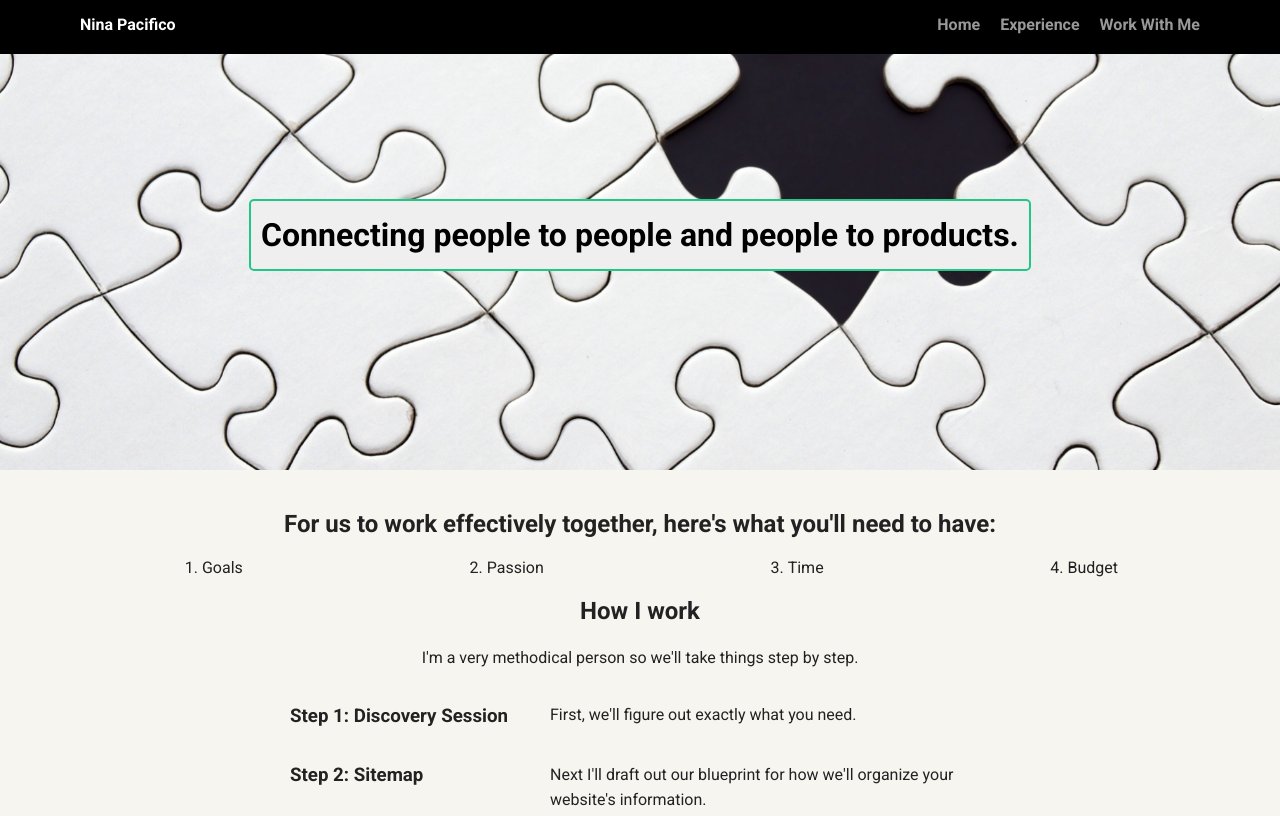
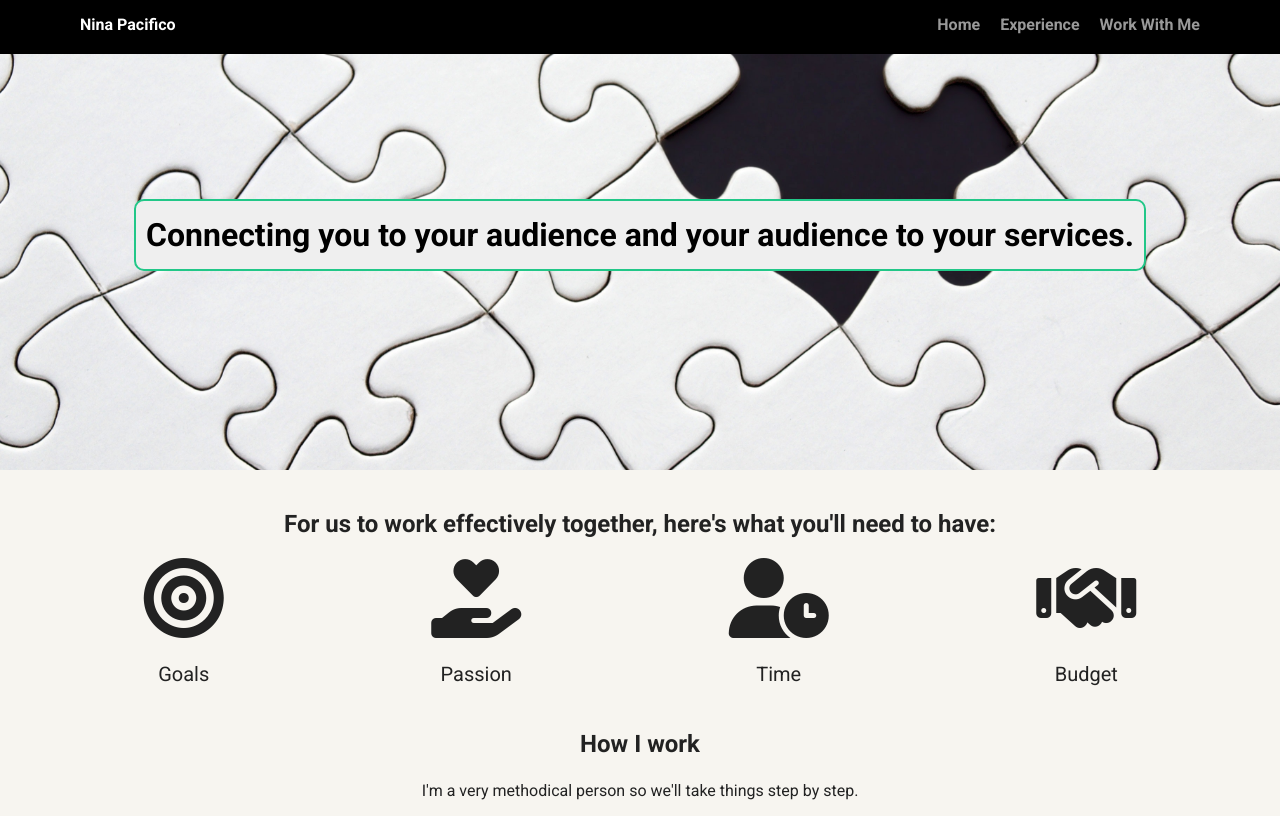
Before and after one commit to paninapress/unit-01-profile-page, a plain HTML site: page work-with-me.html in a window 1280 px wide. Shown: the top 816 px of the page. Drawn offline with Linux system fonts and the light colour scheme; a web font is replaced by a local one.

Commit message:
Extra credit changes and improved work with me content

```diff
--- a/styles.css
+++ b/styles.css
@@ -84,7 +84,7 @@ header h1 {
   background-color: #efefef;
   color: black;
   padding: 10px;
-  border-radius: 5px;
+  border-radius: 10px;
   display: table;
   margin: 10px auto;
 }
@@ -92,7 +92,7 @@ header h1 {
   background-color: #222;
   color: lightgreen;
 }
-.info-card {
+.card {
   margin: 30px;
   padding: 20px 40px 40px;
   max-width: 500px;
@@ -102,7 +102,7 @@ header h1 {
   border-radius: 6px;
   transition: all .5s;
 }
-.info-card:hover {
+.card:hover {
   border-color: #22c788;
 }
 
@@ -187,24 +187,22 @@ a.social:hover {
   align-items: center;
   padding: 100px 30px;
 }
-#work-with-me-main ol {
-  text-align: left;
-  margin
+#work-with-me-main .icon-boxes i{
+  font-size: 80px;
+}
+.icon-boxes p {
+  font-size: 20px;
 }
 .work-steps {
   display: flex;
-  gap: 10px;
   text-align: left;
   max-width: 700px;
   margin: 0 auto;
+  border-bottom: 1px dotted #22c788;
 }
-
 .work-steps h3 {
-  /*margin-right: 20px;*/
   min-width: 250px;
-
 }
-
 
 /* Styles for larger screens */
 @media screen and (min-width: 720px) {
--- a/work-with-me.html
+++ b/work-with-me.html
@@ -5,31 +5,45 @@
   <title>Nina Pacifico's Profile</title>
   <meta name="viewport" content="width=device-width, initial-scale=1.0">
   <link rel="stylesheet" href="styles.css">
-  <link href="https://fonts.googleapis.com/css?family=Muli%7CRoboto:400,300,500,700,900" rel="stylesheet"></head>
+  <link href="https://fonts.googleapis.com/css?family=Muli%7CRoboto:400,300,500,700,900" rel="stylesheet">
+  <script src="https://kit.fontawesome.com/de8d1c2520.js" crossorigin="anonymous"></script>
+</head>
   <body>
 
-    <div class="main-nav">
+    <nav class="main-nav">
         <ul class="nav">
           <li class="name">Nina Pacifico</li>
           <li><a href="index.html">Home</a></li>
           <li><a href="experience.html">Experience</a></li>
           <li><a href="work-with-me.html">Work With Me</a></li>
         </ul>
-    </div>
+    </nav>
 
     <header id="work-with-me-header">
-        <h1 class="tag">Connecting people to people and people to products.</h1>
+        <h1 class="tag">Connecting you to your audience and your audience to your services.</h1>
     </header>
 
     <main id="work-with-me-main">
         <section>
             <h2>For us to work effectively together, here's what you'll need to have:</h2>
-            <ol class="flex">
-                <li>Goals</li>
-                <li>Passion</li>
-                <li>Time</li>
-                <li>Budget</li>
-            </ol>
+            <div class="icon-boxes flex">
+                <div>
+                    <i class="fas fa-bullseye"></i>
+                    <p>Goals</p>
+                </div>
+                <div>
+                    <i class="fas fa-hand-holding-heart"></i>
+                    <p>Passion</p>
+                </div>
+                <div>
+                    <i class="fas fa-user-clock"></i>
+                    <p>Time</p>
+                </div>
+                <div>
+                    <i class="fas fa-handshake"></i>
+                    <p>Budget</p>
+                </div>
+            </div>
         </section>
         <section>
             <h2>How I work</h2>
```
Also changed, not shown: experience.html (+6 -8 lines), index.html (+6 -6 lines).
